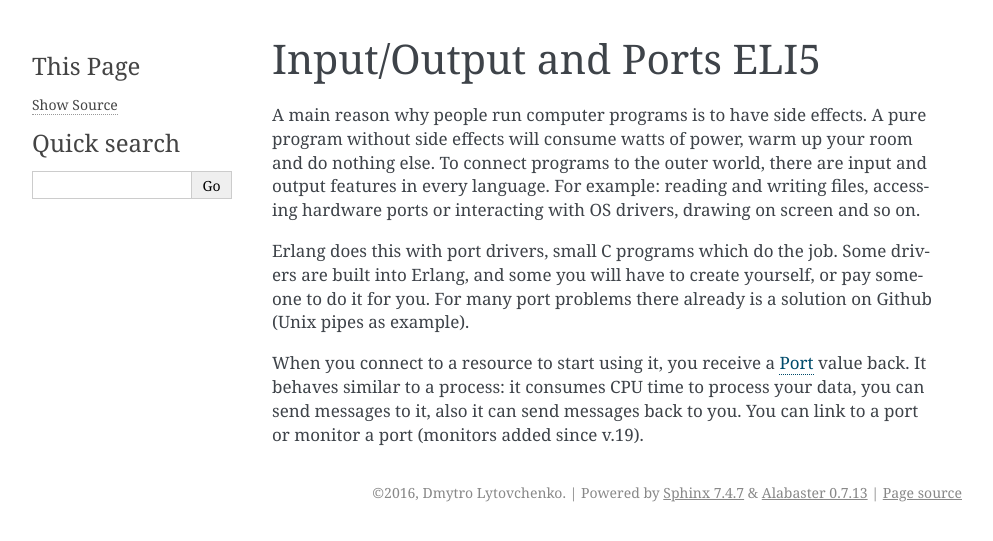
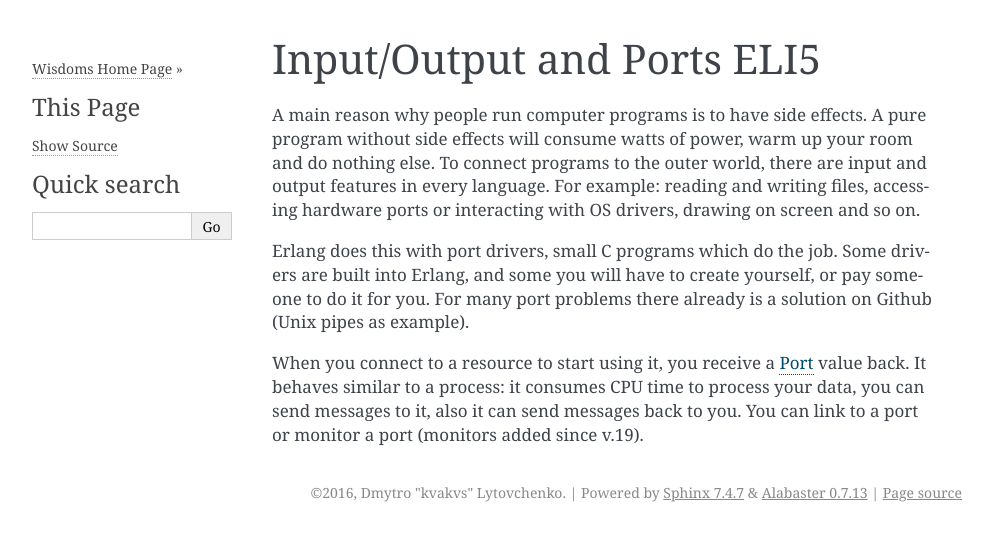
Before and after one commit to kvakvs/beam-wisdoms, a Sphinx documentation site: the page built from docs/source/eli5-io.rst, in a window 1280 px wide. Shown: the top 541 px of the page, without its empty margins (148-1141 px from the left). Built offline with Sphinx 7.4.7, drawn with Linux system fonts in a browser that asks for light colours; pages that are not in the unit, such as notebooks, are missing from menus.

```diff
--- /dev/null
+++ b/docs/source/_templates/layout.html
@@ -0,0 +1,8 @@
+{% extends "!layout.html" %}
+
+{% block sidebarlogo %}
+<p>
+    <a href="http://beam-wisdoms.clau.se/">Wisdoms Home Page</a> &raquo;
+</p>
+{{ super() }}
+{% endblock %}
--- a/docs/source/conf.py
+++ b/docs/source/conf.py
@@ -49,17 +49,17 @@ master_doc = 'index'
 
 # General information about the project.
 project = u'BEAM VM Wisdoms'
-copyright = u'2016, Dmytro Lytovchenko'
-author = u'Dmytro Lytovchenko'
+copyright = u'2016, Dmytro "kvakvs" Lytovchenko'
+author = u'Dmytro "kvakvs" Lytovchenko'
 
 # The version info for the project you're documenting, acts as replacement for
 # |version| and |release|, also used in various other places throughout the
 # built documents.
 #
 # The short X.Y version.
-version = u'0.1'
+version = u'1.0'
 # The full version, including alpha/beta/rc tags.
-release = u'0.1'
+release = u'1.0'
 
 # The language for content autogenerated by Sphinx. Refer to documentation
 # for a list of supported languages.
```
Also changed, not shown: docs/source/_templates/page.html (added, +14 -0 lines).
